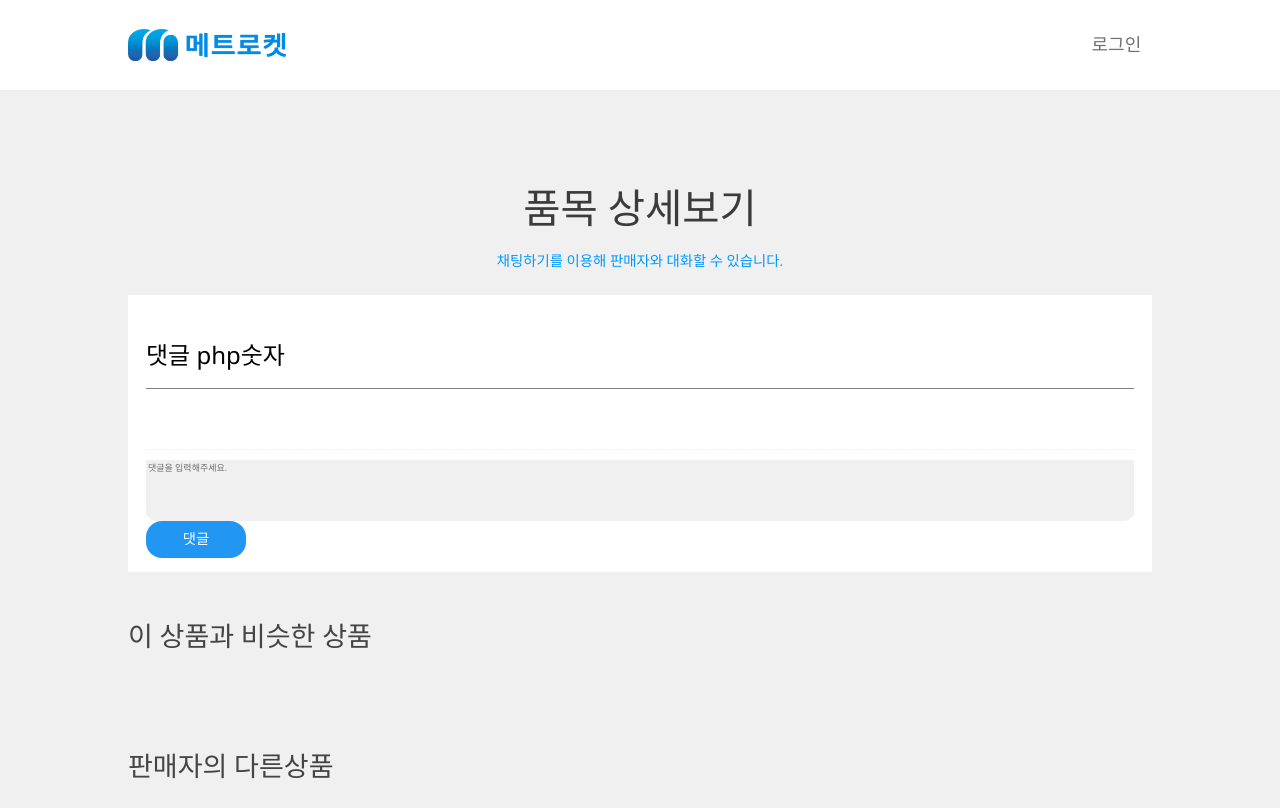
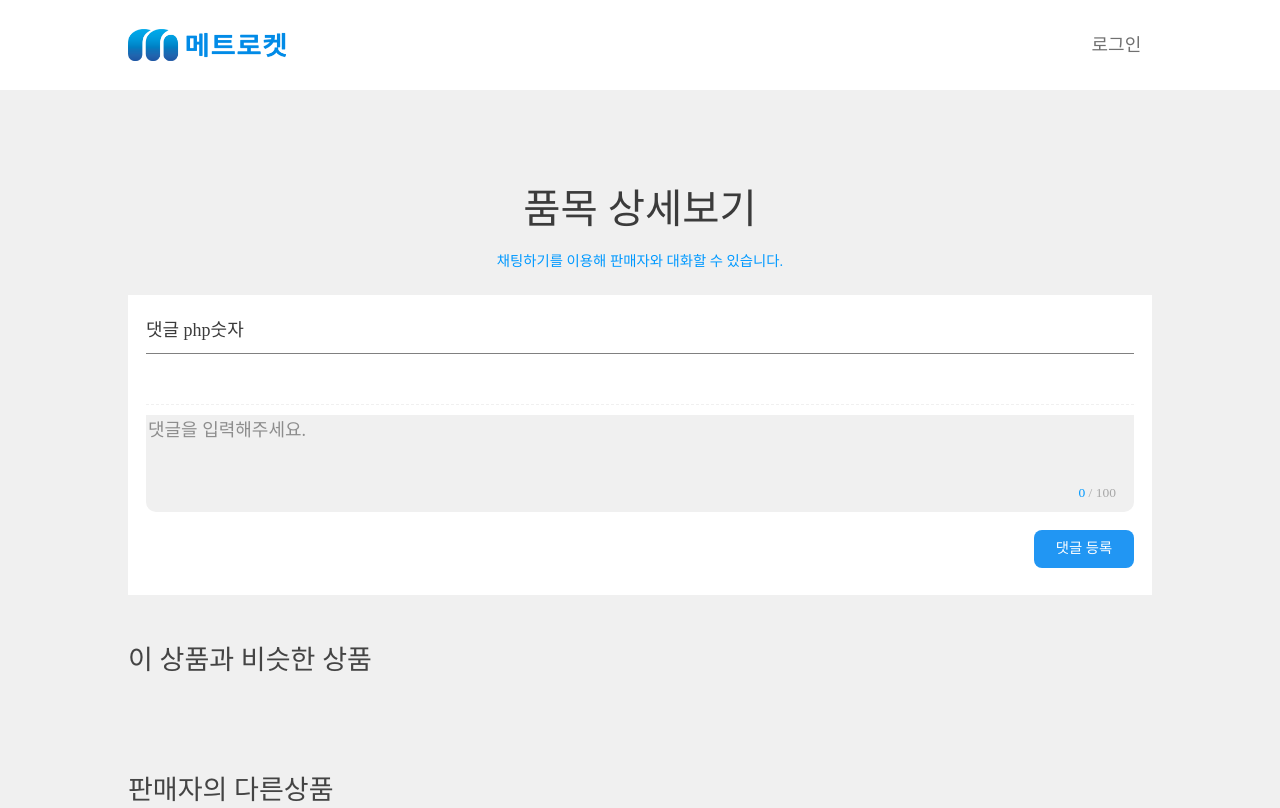
Before and after one commit to divdivcount/metro, a PHP site: page /searchProduct_detail.php in a window 1280 px wide. Shown: the top 808 px of the page. Run offline with PHP 8.4, Linux system fonts and the light colour scheme; data that the repository does not hold is empty; some libraries are stand-ins or nearby versions; some web fonts are replaced.

Commit message:
상품디테일 css 및 스크립트 수정중 02

```diff
--- a/css/reply.css
+++ b/css/reply.css
@@ -9,13 +9,20 @@
 .reply_view {
   display: flex;
   flex-direction: column;
-
+}
+.reply_view h3{
+  font-size: 2.0rem;
+  color: #3b3b3b;
+  font-family: "NotoSansKR_r";
+  border-bottom: solid 1px gray;
+  margin: 0;
+  padding-bottom: 1.0rem;
 }
 .dat_view {
   display: flex;
   justify-content: space-between;
   font-size: 14px;
-  padding:10px 0 15px 0;
+  padding:2.0rem 0 1.0rem 0;
 }
 .rep_profile{
   display: flex;
@@ -46,7 +53,10 @@ top: 40px;
   resize: none;
   background-color: #f0f0f0;
   width:100%;
-height: 56px;
+  height: 7.0rem;
+  font-size: 2.0rem;
+  color: #3b3b3b;
+  font-family: "NotoSansKR_r";
 }
 .rep_btn {
 width:100px;
@@ -56,7 +66,30 @@ font-size:1.6rem;
   width: 5.0rem;
   height: 5.0rem;
 }
+.rep_textLine .member_num{
+  font-size: 2.0rem;
+  color: #3b3b3b;
+  font-family: "NotoSansKR_r";
+}
+.rep_textLine .reple_date{
+  font-size: 1.5rem;
+  color: #a7a7a7;
+  font-family: "NotoSansKR_r";
+}
 #rep_del{
   align-self: flex-end;
 }
-#rep_del a{text-decoration: underline;}
+#rep_del a{
+  text-decoration: underline;
+  font-size: 1.5rem;
+  color: #a7a7a7;
+  font-family: "NotoSansKR_r";
+}
+.reple_text{
+  font-size: 2.0rem;
+  color: #3b3b3b;
+  font-family: "NotoSansKR_r";
+}
+.rep_submitbtn_box{width: 100%; margin: 2.0rem 0 1.5rem 0;text-align: right;}
+#check_replyCount {color: #a7a7a7;font-size: 1.5rem;text-align: right; padding: 0 2.0rem 1.0rem 0 ;}
+#check_replyCount span {color:#0099ff;}
--- a/searchProduct_detail.php
+++ b/searchProduct_detail.php
@@ -77,9 +77,8 @@ try{
         <div id="slideImg_box">
 
           <div class="bxslider">
-            <?php for($img = 0; $img < count($pr_img); $img++) { ?><div><img src="files\<?= $pr_img[$img] ?>" alt="" ></div><?php } ?>
+            <?php for($img = 0; $img < count($pr_img); $img++) { ?><div><img src="files/<?= $pr_img[$img] ?>" alt="" ></div><?php } ?>
           </div>
-
         </div>
 
         <!-- 상품 이미지제외한 정보 및 버튼 있는 부분 -->
@@ -154,18 +153,18 @@ try{
             <div id="extraBtn_box">
 
               <!-- 여기 관심등록 -->
-              <button type="button" class="w3-button w3-round-xlarge w3-light-gray" onclick="registerInterest()">
+              <button type="button" class="w3-button w3-round-large w3-light-gray" onclick="registerInterest()">
                 <div style="display:flex;align-items:center;justify-content:center"> <img src="<?php if($row["mem_i_check"] == 0){echo "img/staroff_19x19.png";}elseif($row["mem_i_check"] == 1){echo "img/star_19x19.png";} ?>" id="star_btn" data-value="<?=$row["mem_i_check"] ? $row["mem_i_check"] : 0 ?>" alt="" ></div>
               </button>
 
               <!-- 도착시간 확인 버튼 -->
-              <button type="button" class="w3-button w3-round-xlarge w3-light-gray">
+              <button type="button" class="w3-button w3-round-large w3-light-gray">
                 <div class="img_box"><img src="img/flag.png" alt=""></div>
                 <span>도착시간</span>
               </button>
 
               <!-- 쪽지보낵 버튼 -->
-              <button type="button" class="w3-button w3-round-xlarge w3-light-gray">
+              <button type="button" class="w3-button w3-round-large w3-light-gray">
                 <div class="img_box"><img src="img/chat.png" alt=""></div>
                 <span><a href="./memo_form.php?me_recive_mb_id=<?php
                 try{
@@ -183,7 +182,7 @@ try{
                 ?>&id=<?=$row["pr_id"]?>" class="td_btn" onclick="win_memo(this.href); return false;">쪽지보내기</a></span>
               </button>
 
-              <button type="button" class="talk w3-button w3-round-xlarge w3-blue">
+              <button type="button" class="talk w3-button w3-round-large w3-blue">
                 <div class="img_box"><img src="img/talk.png" alt=""></div>
                 <span>거래요청</span>
               </button>
@@ -194,6 +193,7 @@ try{
       </div>
 
       <!-- 딱딱해 -->
+
 
 
 
@@ -210,7 +210,7 @@ try{
     <div id="reply_container">
 
       <div class="reply_view">
-        <h3 style="padding:10px 0 15px 0; border-bottom: solid 1px gray;">댓글  php숫자 </h3>
+        <h3>댓글  php숫자 </h3>
         <?php if(isset($replys)) : ?>
         <?php foreach ($replys as $reple) : ?>
 
@@ -252,10 +252,16 @@ try{
           <input type="hidden" name="bno" class="bno" value="<?=$pr_id?>">
           <input type="hidden" name="mb_id" id="mb_id" class="mb_dat_user" value=<?=isset($mb) ? $mb["mb_num"] : 'null' ?>>
           <input type="hidden" name="om_id" id="om_id" class="om_dat_user" value=<?=isset($om) ? $om["om_id"] : 'null'?>>
+
           <div class="replyInsert_box" style="margin-top:10px;">
             <textarea name="content" class="rep_con" id="rep_con" placeholder="댓글을 입력해주세요."></textarea>
+            <div id="check_replyCount"><span>0</span> / 100</div>
           </div>
-          <button id="rep_btn" class="rep_btn w3-button w3-round-xlarge w3-blue">댓글</button>
+
+          <div class="rep_submitbtn_box"><button id="rep_btn" class="rep_btn w3-button w3-round-large w3-blue">댓글 등록</button></div>
+
+
+
         </div>
       </div>
       <!-- 댓글 끝 -->
@@ -354,7 +360,6 @@ try{
     <?php require_once 'metrocket_footer.php';?>
     <script type="text/javascript">
       $(document).ready(function(){
-
         $("#rep_btn").click(function() {
           $.ajax({
             url : "reply_ok.php",
@@ -389,6 +394,8 @@ try{
             autoHover: false,   // 마우스 호버시 정지 여부
             controls: true    // 이전 다음 버튼 노출 여부
         });
+
+        test();
     });
 
     //관심상품 클릭시 값넘어가는거
@@ -454,6 +461,48 @@ try{
     function report_close() {
       document.querySelector(".report_modal").classList.add("hidden");
     }
+
+
+    // 글자수 카운트 (댓글쪽)
+    $('#rep_con').keyup(function (e){
+    var content = $(this).val();
+    $('#check_replyCount').html("<span>"+content.length+"</span> / 100");    //글자수 실시간 카운팅
+
+      if (content.length > 100){
+          alert("최대 100자까지 입력 가능합니다.");
+          $(this).val(content.substring(0, 100));
+          $('#check_replyCount').html("<span>100</span> / 100");
+      }
+    });
+
+    function test() {
+        var bx_pager_item = document.querySelector('.bx-pager');
+        <?php foreach ($imgdao as $row) : ?>
+
+        <?php
+          $pr_imgs = $row["pr_img"];
+          $pr_img = explode(",", $pr_imgs);
+          // var_dump($pr_img);
+          // print_r( $row);
+        ?>
+
+        <?php
+          for($img = 0; $img < count($pr_img); $img++) {
+            $pr_img_src[$img] = addslashes("files/") . $pr_img[$img];
+          }
+        ?>
+
+        <?php endforeach ?>
+        var makediv="";
+        var pr_img_src = <?php echo json_encode($pr_img_src,JSON_UNESCAPED_SLASHES);?>;
+        for (var i = 0; i < 6; i++) {
+          if (i < pr_img_src.length)
+            makediv += '<div class="bx-page-item"><a href data-slide-index ="'+ i +'"><img src="' + pr_img_src[i] +'"></a></div>';
+          else
+            makediv += '<div class="bx-page-item"><img src="img/empty_pr.png"></div>';
+        }
+        bx_pager_item.innerHTML = makediv;
+    }
     </script>
   </div>
   </body>
```
Also changed, not shown: css/css_searchProduct_detail.css (+29 -7 lines), files/file1620406101php76DE.tmp.png (added), files/file1620406101php76EE.tmp.png (added), img/empty_pr.png (added).
